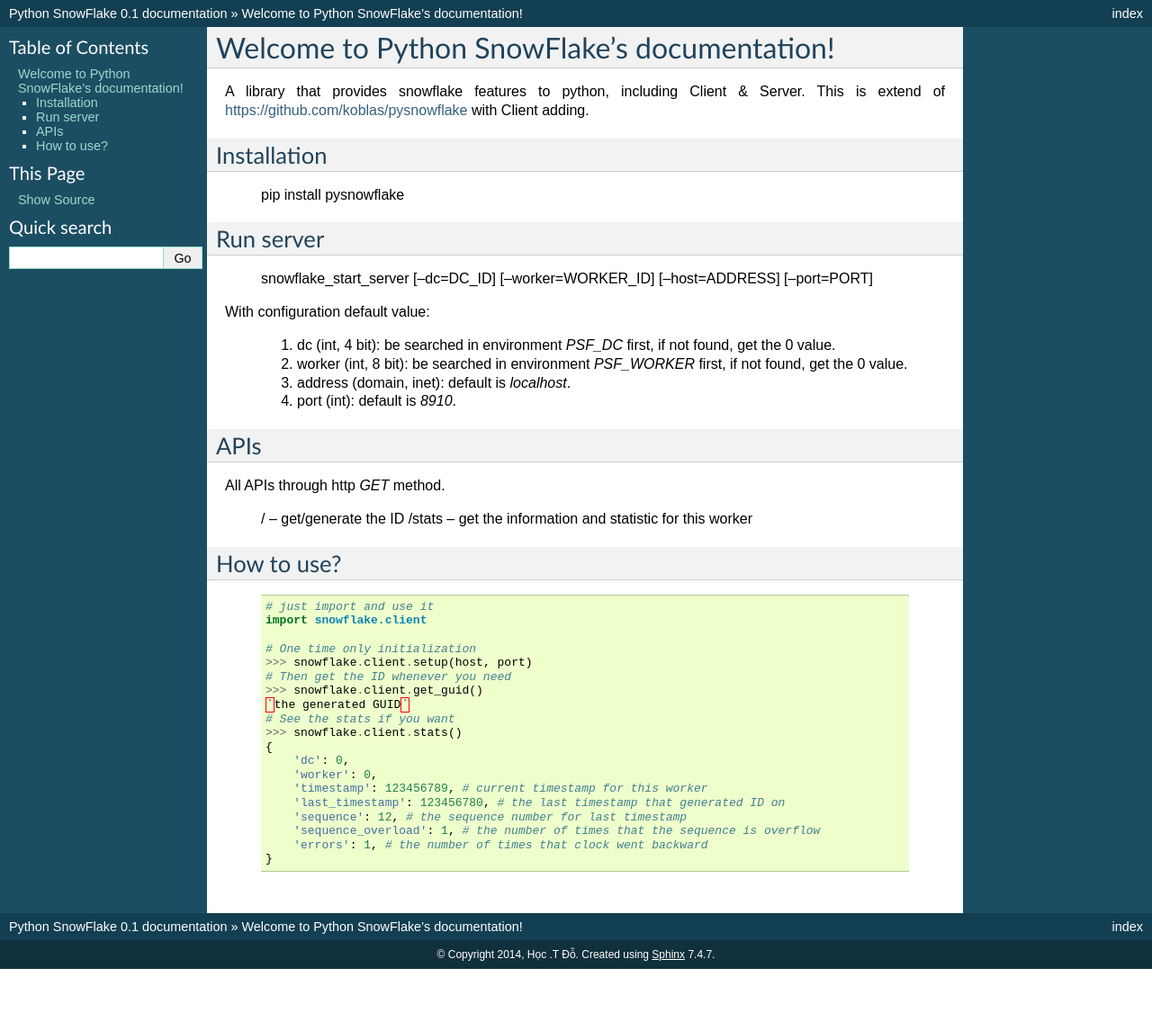
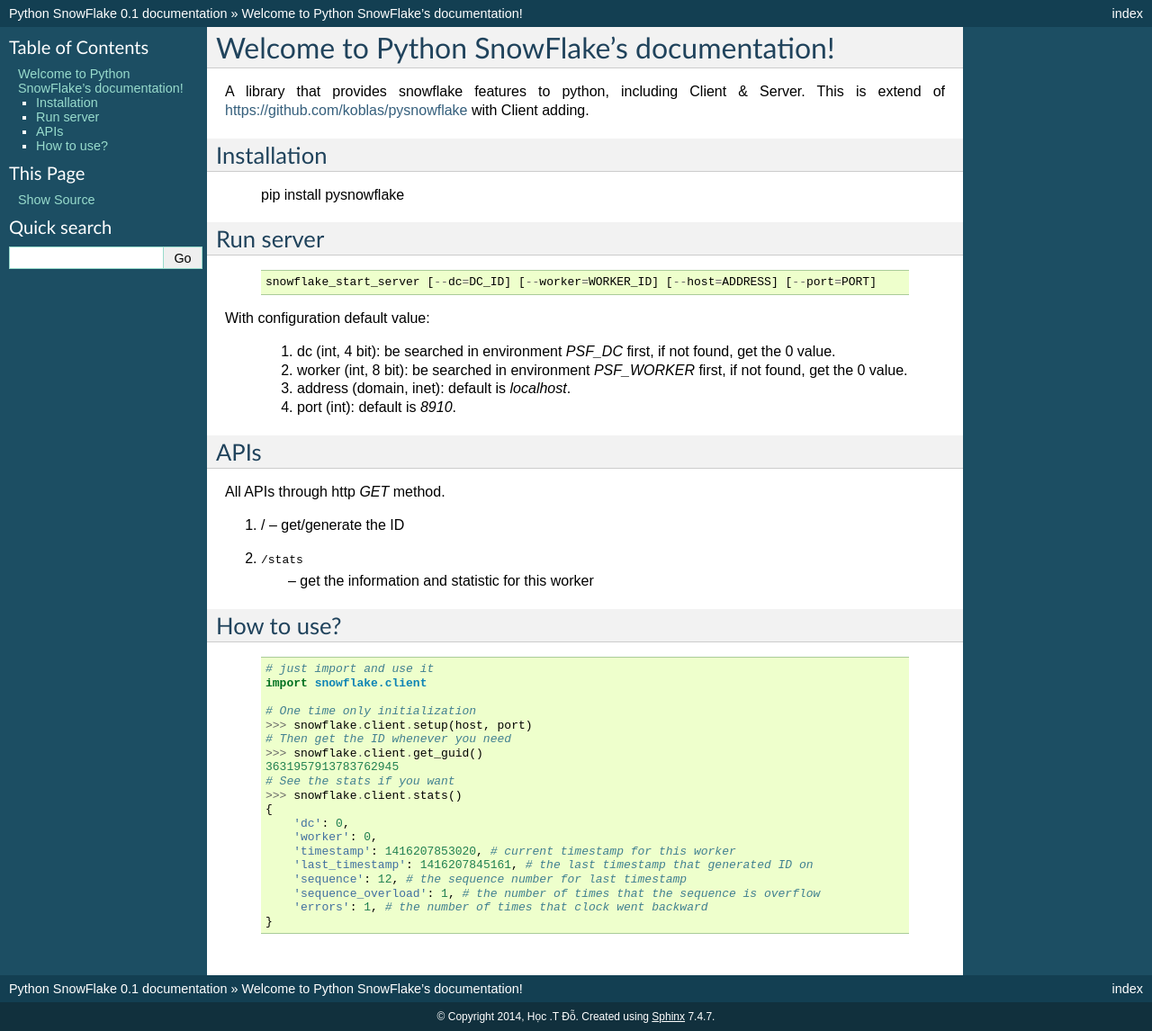
Before and after one commit to tarzanjw/pysnowflake, a Sphinx documentation site: the page built from docs/index.rst, in a window 1280 px wide. Shown: the whole page at 90% size. Built offline with Sphinx 7.4.7, drawn with Linux system fonts in a browser that asks for light colours; before the commit the page ends 1077 px from its top, so only the background shows below that.

Commit message:
documenation

```diff
--- a/docs/index.rst
+++ b/docs/index.rst
@@ -24,7 +24,9 @@ Installation
 Run server
 ----------
 
-    snowflake_start_server [--dc=DC_ID] [--worker=WORKER_ID] [--host=ADDRESS] [--port=PORT]
+    .. code-block::
+
+        snowflake_start_server [--dc=DC_ID] [--worker=WORKER_ID] [--host=ADDRESS] [--port=PORT]
 
 With configuration default value:
 
@@ -59,14 +61,14 @@ How to use?
         >>> snowflake.client.setup(host, port)
         # Then get the ID whenever you need
         >>> snowflake.client.get_guid()
-        `the generated GUID`
+        3631957913783762945
         # See the stats if you want
         >>> snowflake.client.stats()
         {
             'dc': 0,
             'worker': 0,
-            'timestamp': 123456789, # current timestamp for this worker
-            'last_timestamp': 123456780, # the last timestamp that generated ID on
+            'timestamp': 1416207853020, # current timestamp for this worker
+            'last_timestamp': 1416207845161, # the last timestamp that generated ID on
             'sequence': 12, # the sequence number for last timestamp
             'sequence_overload': 1, # the number of times that the sequence is overflow
             'errors': 1, # the number of times that clock went backward
```
Also changed, not shown: other parts of docs/index.rst (+2 -2 lines).
